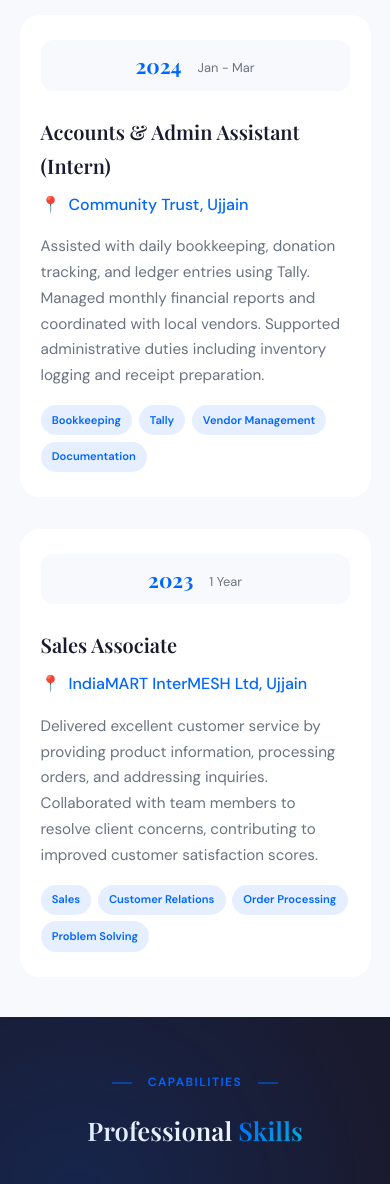
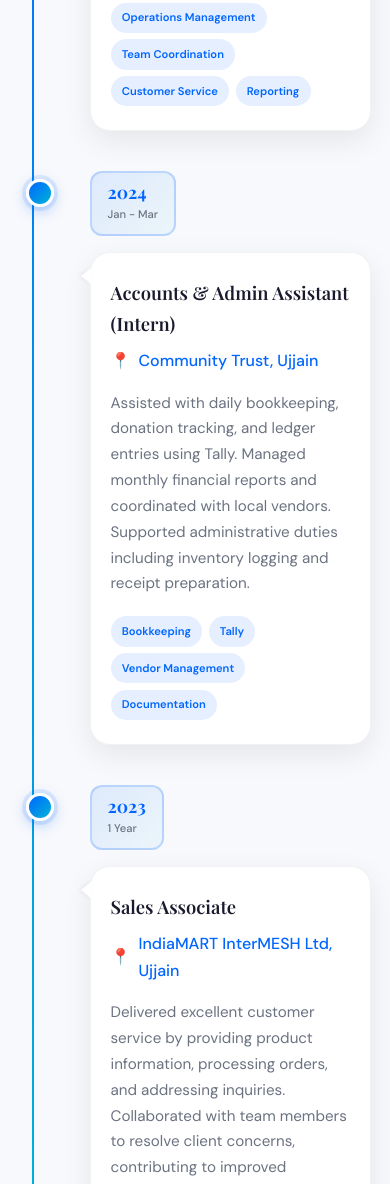
Before and after one commit to smTadeeb/binyamins-portfolio-website, a plain HTML site: page index.html in a window 390 px wide. Shown: the part 3461-4645 px from the top of the page. Drawn offline with nearby package versions, Linux system fonts and the light colour scheme.

Commit message:
Version-2

```diff
--- a/index.css
+++ b/index.css
@@ -450,65 +450,123 @@ section { padding: 6rem 5%; }
 }
 .about-feature-text { font-size: 0.9rem; font-weight: 600; color: var(--charcoal); }
 
-/* Experience Section */
+/* Experience Section - Timeline */
 .experience { background: var(--off-white); }
-.experience-grid {
-    max-width: 1000px;
+.timeline {
+    max-width: 900px;
     margin: 0 auto;
-    display: flex;
-    flex-direction: column;
-    gap: 2rem;
+    position: relative;
+    padding-left: 60px;
 }
-.experience-card {
-    background: var(--white);
-    border-radius: 20px;
-    padding: 2.5rem;
-    display: grid;
-    grid-template-columns: auto 1fr;
-    gap: 2rem;
-    transition: all 0.4s ease;
-    border: 1px solid transparent;
-    position: relative;
-    overflow: hidden;
-}
-.experience-card::before {
+
+/* Timeline vertical line */
+.timeline::before {
     content: '';
     position: absolute;
-    top: 0; left: 0;
-    width: 4px; height: 100%;
+    left: 19px;
+    top: 0;
+    bottom: 0;
+    width: 3px;
     background: linear-gradient(180deg, var(--blue) 0%, var(--teal) 100%);
-    opacity: 0;
-    transition: opacity 0.3s ease;
+    border-radius: 10px;
 }
-.experience-card:hover {
-    transform: translateY(-5px);
-    box-shadow: 0 20px 50px rgba(0, 0, 0, 0.1);
-    border-color: rgba(0, 102, 255, 0.1);
+
+.timeline-item {
+    position: relative;
+    padding-bottom: 3rem;
+    padding-left: 40px;
 }
-.experience-card:hover::before { opacity: 1; }
-.experience-date {
-    background: var(--off-white);
-    padding: 1rem 1.5rem;
+
+.timeline-item:last-child {
+    padding-bottom: 0;
+}
+
+/* Timeline dot */
+.timeline-dot {
+    position: absolute;
+    left: -48px;
+    top: 8px;
+    width: 40px;
+    height: 40px;
+    background: linear-gradient(135deg, var(--blue) 0%, var(--teal) 100%);
+    border-radius: 50%;
+    border: 4px solid var(--white);
+    box-shadow: 0 0 0 4px rgba(0, 102, 255, 0.1),
+                0 4px 15px rgba(0, 102, 255, 0.3);
+    z-index: 2;
+    transition: all 0.3s ease;
+}
+
+.timeline-item:hover .timeline-dot {
+    transform: scale(1.2);
+    box-shadow: 0 0 0 6px rgba(0, 102, 255, 0.15),
+                0 6px 20px rgba(0, 102, 255, 0.4);
+}
+
+/* Timeline date badge */
+.timeline-date {
+    background: linear-gradient(135deg, rgba(0, 102, 255, 0.1) 0%, rgba(0, 180, 216, 0.05) 100%);
+    border: 2px solid rgba(0, 102, 255, 0.2);
+    padding: 0.8rem 1.2rem;
     border-radius: 12px;
-    text-align: center;
-    min-width: 120px;
+    display: inline-block;
+    margin-bottom: 1rem;
 }
-.experience-year {
+
+.timeline-year {
     font-family: 'Playfair Display', serif;
-    font-size: 1.5rem;
+    font-size: 1.3rem;
     font-weight: 700;
     color: var(--blue);
     line-height: 1;
 }
-.experience-period { font-size: 0.8rem; color: var(--gray); margin-top: 0.3rem; }
-.experience-info h3 {
+
+.timeline-period {
+    font-size: 0.75rem;
+    color: var(--gray);
+    margin-top: 0.3rem;
+    font-weight: 500;
+}
+
+/* Timeline content card */
+.timeline-content {
+    background: var(--white);
+    padding: 2rem;
+    border-radius: 20px;
+    box-shadow: 0 10px 30px rgba(0, 0, 0, 0.08);
+    border: 1px solid rgba(0, 0, 0, 0.05);
+    transition: all 0.3s ease;
+    position: relative;
+}
+
+.timeline-content::before {
+    content: '';
+    position: absolute;
+    left: -12px;
+    top: 20px;
+    width: 0;
+    height: 0;
+    border-style: solid;
+    border-width: 10px 12px 10px 0;
+    border-color: transparent var(--white) transparent transparent;
+    filter: drop-shadow(-2px 0 2px rgba(0, 0, 0, 0.05));
+}
+
+.timeline-item:hover .timeline-content {
+    transform: translateX(5px);
+    box-shadow: 0 15px 40px rgba(0, 0, 0, 0.12);
+    border-color: rgba(0, 102, 255, 0.1);
+}
+
+.timeline-content h3 {
     font-family: 'Playfair Display', serif;
-    font-size: 1.4rem;
+    font-size: 1.5rem;
     font-weight: 600;
     color: var(--charcoal);
     margin-bottom: 0.5rem;
 }
-.experience-company {
+
+.timeline-company {
     font-size: 1rem;
     color: var(--blue);
     font-weight: 500;
@@ -517,15 +575,34 @@ section { padding: 6rem 5%; }
     align-items: center;
     gap: 0.5rem;
 }
-.experience-description { color: var(--gray); font-size: 0.95rem; margin-bottom: 1rem; }
-.experience-tags { display: flex; flex-wrap: wrap; gap: 0.5rem; }
-.experience-tag {
+
+.timeline-description {
+    color: var(--gray);
+    font-size: 0.95rem;
+    line-height: 1.7;
+    margin-bottom: 1.2rem;
+}
+
+.timeline-tags {
+    display: flex;
+    flex-wrap: wrap;
+    gap: 0.5rem;
+}
+
+.timeline-tag {
     background: rgba(0, 102, 255, 0.1);
     color: var(--blue);
-    padding: 0.4rem 0.8rem;
+    padding: 0.4rem 0.9rem;
     border-radius: 20px;
     font-size: 0.75rem;
     font-weight: 600;
+    transition: all 0.2s ease;
+}
+
+.timeline-tag:hover {
+    background: var(--blue);
+    color: var(--white);
+    transform: translateY(-2px);
 }
 
 /* Skills Section */
@@ -1014,22 +1091,23 @@ footer {
     }
     .about-experience-badge-number { font-size: 2rem; }
 
-    /* Experience Section */
-    .experience-card {
-        grid-template-columns: 1fr;
-        gap: 1.5rem;
-        padding: 2rem 1.5rem;
+    /* Experience Timeline - Tablet */
+    .timeline {
+        padding-left: 50px;
     }
-    .experience-date {
-        display: flex;
-        align-items: center;
-        gap: 1rem;
-        justify-content: flex-start;
-        padding: 0.75rem 1.25rem;
+    .timeline::before {
+        left: 16px;
     }
-    .experience-year { font-size: 1.3rem; }
-    .experience-info h3 { font-size: 1.25rem; }
-    .experience-description { font-size: 0.95rem; line-height: 1.7; }
+    .timeline-dot {
+        left: -42px;
+        width: 35px;
+        height: 35px;
+    }
+    .timeline-content {
+        padding: 1.75rem;
+    }
+    .timeline-content h3 { font-size: 1.3rem; }
+    .timeline-description { font-size: 0.95rem; line-height: 1.7; }
 
     /* Skills Section */
     .skills { padding: 4rem 5%; }
@@ -1117,14 +1195,40 @@ footer {
         width: 20px;
     }
 
-    /* Experience Cards */
-    .experience-card { padding: 1.5rem 1.25rem; }
-    .experience-date {
-        width: 100%;
-        justify-content: center;
+    /* Experience Timeline - Mobile */
+    .timeline {
+        padding-left: 40px;
     }
-    .experience-tags { gap: 0.4rem; }
-    .experience-tag {
+    .timeline::before {
+        left: 12px;
+        width: 2px;
+    }
+    .timeline-dot {
+        left: -34px;
+        width: 28px;
+        height: 28px;
+        border-width: 3px;
+    }
+    .timeline-item {
+        padding-left: 30px;
+        padding-bottom: 2.5rem;
+    }
+    .timeline-content {
+        padding: 1.5rem 1.25rem;
+    }
+    .timeline-content::before {
+        border-width: 8px 10px 8px 0;
+        left: -10px;
+        top: 15px;
+    }
+    .timeline-content h3 { font-size: 1.15rem; }
+    .timeline-date {
+        padding: 0.6rem 1rem;
+    }
+    .timeline-year { font-size: 1.1rem; }
+    .timeline-period { font-size: 0.7rem; }
+    .timeline-tags { gap: 0.4rem; }
+    .timeline-tag {
         font-size: 0.7rem;
         padding: 0.35rem 0.7rem;
     }
--- a/index.html
+++ b/index.html
@@ -151,69 +151,72 @@
             <div class="section-label">Career Journey</div>
             <h2 class="section-title">Professional <span>Experience</span></h2>
         </div>
-        <div class="experience-grid">
-            <div class="experience-card fade-in">
-                <div class="experience-date">
-                    <div class="experience-year">2025</div>
-                    <div class="experience-period">Jul - Sep</div>
+        <div class="timeline">
+            <div class="timeline-item fade-in">
+                <div class="timeline-dot"></div>
+                <div class="timeline-date">
+                    <div class="timeline-year">2025</div>
+                    <div class="timeline-period">Jul - Sep</div>
                 </div>
-                <div class="experience-info">
+                <div class="timeline-content">
                     <h3>Floor Manager (Intern)</h3>
-                    <div class="experience-company">
+                    <div class="timeline-company">
                         <span>📍</span> Phoenix Palladium Mall, Mumbai
                     </div>
-                    <p class="experience-description">
+                    <p class="timeline-description">
                         Supervised daily floor operations ensuring smooth customer flow and high service standards. Coordinated with retail staff and management to resolve escalations quickly. Monitored cleanliness, safety, and security compliance. Assisted in implementing promotional activities to boost customer engagement.
                     </p>
-                    <div class="experience-tags">
-                        <span class="experience-tag">Operations Management</span>
-                        <span class="experience-tag">Team Coordination</span>
-                        <span class="experience-tag">Customer Service</span>
-                        <span class="experience-tag">Reporting</span>
+                    <div class="timeline-tags">
+                        <span class="timeline-tag">Operations Management</span>
+                        <span class="timeline-tag">Team Coordination</span>
+                        <span class="timeline-tag">Customer Service</span>
+                        <span class="timeline-tag">Reporting</span>
                     </div>
                 </div>
             </div>
 
-            <div class="experience-card fade-in">
-                <div class="experience-date">
-                    <div class="experience-year">2024</div>
-                    <div class="experience-period">Jan - Mar</div>
+            <div class="timeline-item fade-in">
+                <div class="timeline-dot"></div>
+                <div class="timeline-date">
+                    <div class="timeline-year">2024</div>
+                    <div class="timeline-period">Jan - Mar</div>
                 </div>
-                <div class="experience-info">
+                <div class="timeline-content">
                     <h3>Accounts & Admin Assistant (Intern)</h3>
-                    <div class="experience-company">
+                    <div class="timeline-company">
                         <span>📍</span> Community Trust, Ujjain
                     </div>
-                    <p class="experience-description">
+                    <p class="timeline-description">
                         Assisted with daily bookkeeping, donation tracking, and ledger entries using Tally. Managed monthly financial reports and coordinated with local vendors. Supported administrative duties including inventory logging and receipt preparation.
                     </p>
-                    <div class="experience-tags">
-                        <span class="experience-tag">Bookkeeping</span>
-                        <span class="experience-tag">Tally</span>
-                        <span class="experience-tag">Vendor Management</span>
-                        <span class="experience-tag">Documentation</span>
+                    <div class="timeline-tags">
+                        <span class="timeline-tag">Bookkeeping</span>
+                        <span class="timeline-tag">Tally</span>
+                        <span class="timeline-tag">Vendor Management</span>
+                        <span class="timeline-tag">Documentation</span>
                     </div>
                 </div>
             </div>
 
-            <div class="experience-card fade-in">
-                <div class="experience-date">
-                    <div class="experience-year">2023</div>
-                    <div class="experience-period">1 Year</div>
+            <div class="timeline-item fade-in">
+                <div class="timeline-dot"></div>
+                <div class="timeline-date">
+                    <div class="timeline-year">2023</div>
+                    <div class="timeline-period">1 Year</div>
                 </div>
-                <div class="experience-info">
+                <div class="timeline-content">
                     <h3>Sales Associate</h3>
-                    <div class="experience-company">
+                    <div class="timeline-company">
                         <span>📍</span> IndiaMART InterMESH Ltd, Ujjain
                     </div>
-                    <p class="experience-description">
+                    <p class="timeline-description">
                         Delivered excellent customer service by providing product information, processing orders, and addressing inquiries. Collaborated with team members to resolve client concerns, contributing to improved customer satisfaction scores.
                     </p>
-                    <div class="experience-tags">
-                        <span class="experience-tag">Sales</span>
-                        <span class="experience-tag">Customer Relations</span>
-                        <span class="experience-tag">Order Processing</span>
-                        <span class="experience-tag">Problem Solving</span>
+                    <div class="timeline-tags">
+                        <span class="timeline-tag">Sales</span>
+                        <span class="timeline-tag">Customer Relations</span>
+                        <span class="timeline-tag">Order Processing</span>
+                        <span class="timeline-tag">Problem Solving</span>
                     </div>
                 </div>
             </div>
--- a/index.js
+++ b/index.js
@@ -142,27 +142,27 @@ function translatePage(lang) {
     const expTitle = document.querySelector('.experience .section-title');
     if (expTitle) expTitle.innerHTML = translation.expTitle + ' <span>' + translation.expTitleSpan + '</span>';
 
-    const expCards = document.querySelectorAll('.experience-card');
-    if (expCards[0]) {
-        const h3 = expCards[0].querySelector('h3');
-        const company = expCards[0].querySelector('.experience-company');
-        const desc = expCards[0].querySelector('.experience-description');
+    const timelineItems = document.querySelectorAll('.timeline-item');
+    if (timelineItems[0]) {
+        const h3 = timelineItems[0].querySelector('h3');
+        const company = timelineItems[0].querySelector('.timeline-company');
+        const desc = timelineItems[0].querySelector('.timeline-description');
         if (h3) h3.textContent = translation.expJob1;
         if (company) company.innerHTML = '<span>📍</span> ' + translation.expCompany1;
         if (desc) desc.textContent = translation.expDesc1;
     }
-    if (expCards[1]) {
-        const h3 = expCards[1].querySelector('h3');
-        const company = expCards[1].querySelector('.experience-company');
-        const desc = expCards[1].querySelector('.experience-description');
+    if (timelineItems[1]) {
+        const h3 = timelineItems[1].querySelector('h3');
+        const company = timelineItems[1].querySelector('.timeline-company');
+        const desc = timelineItems[1].querySelector('.timeline-description');
         if (h3) h3.textContent = translation.expJob2;
         if (company) company.innerHTML = '<span>📍</span> ' + translation.expCompany2;
         if (desc) desc.textContent = translation.expDesc2;
     }
-    if (expCards[2]) {
-        const h3 = expCards[2].querySelector('h3');
-        const company = expCards[2].querySelector('.experience-company');
-        const desc = expCards[2].querySelector('.experience-description');
+    if (timelineItems[2]) {
+        const h3 = timelineItems[2].querySelector('h3');
+        const company = timelineItems[2].querySelector('.timeline-company');
+        const desc = timelineItems[2].querySelector('.timeline-description');
         if (h3) h3.textContent = translation.expJob3;
         if (company) company.innerHTML = '<span>📍</span> ' + translation.expCompany3;
         if (desc) desc.textContent = translation.expDesc3;
```
